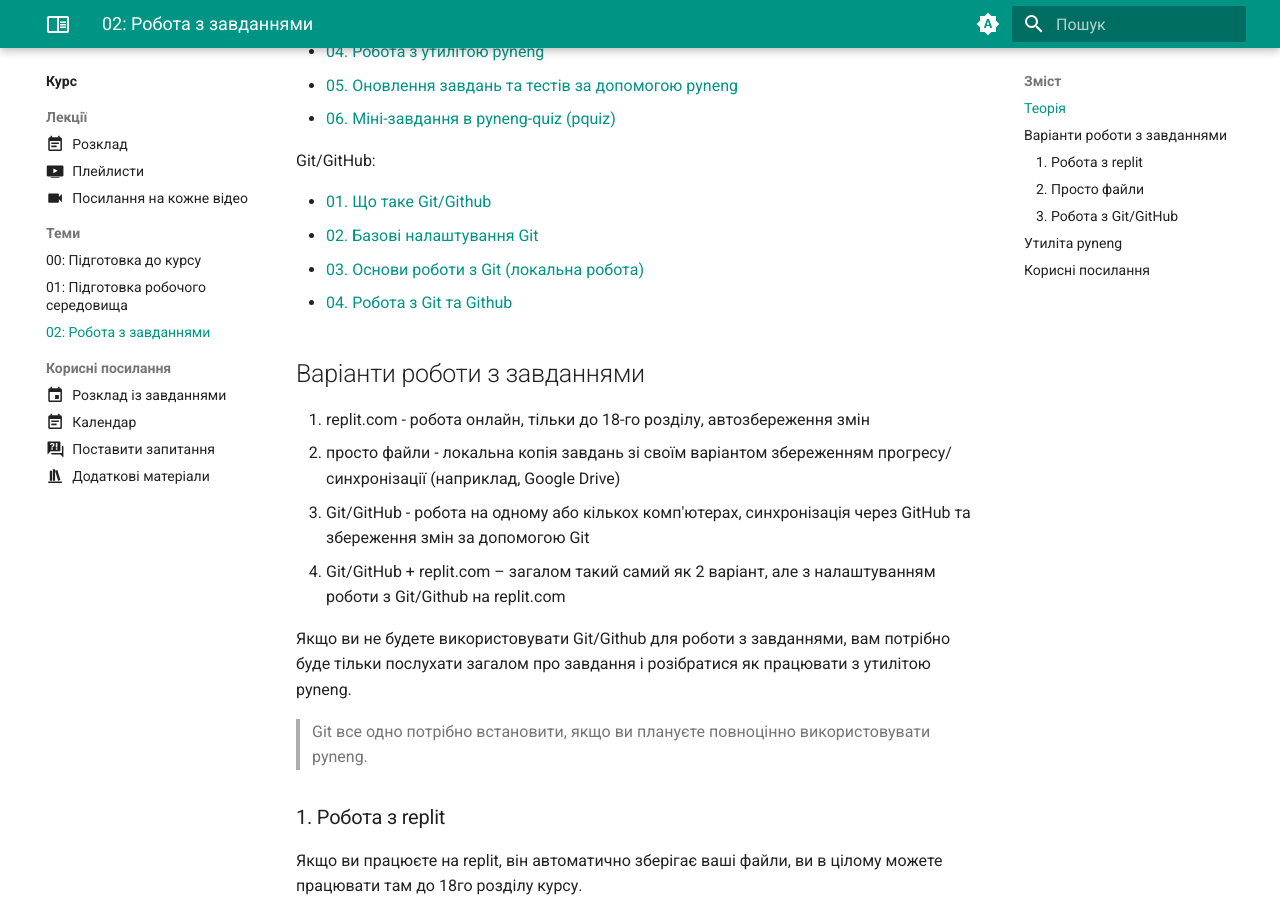
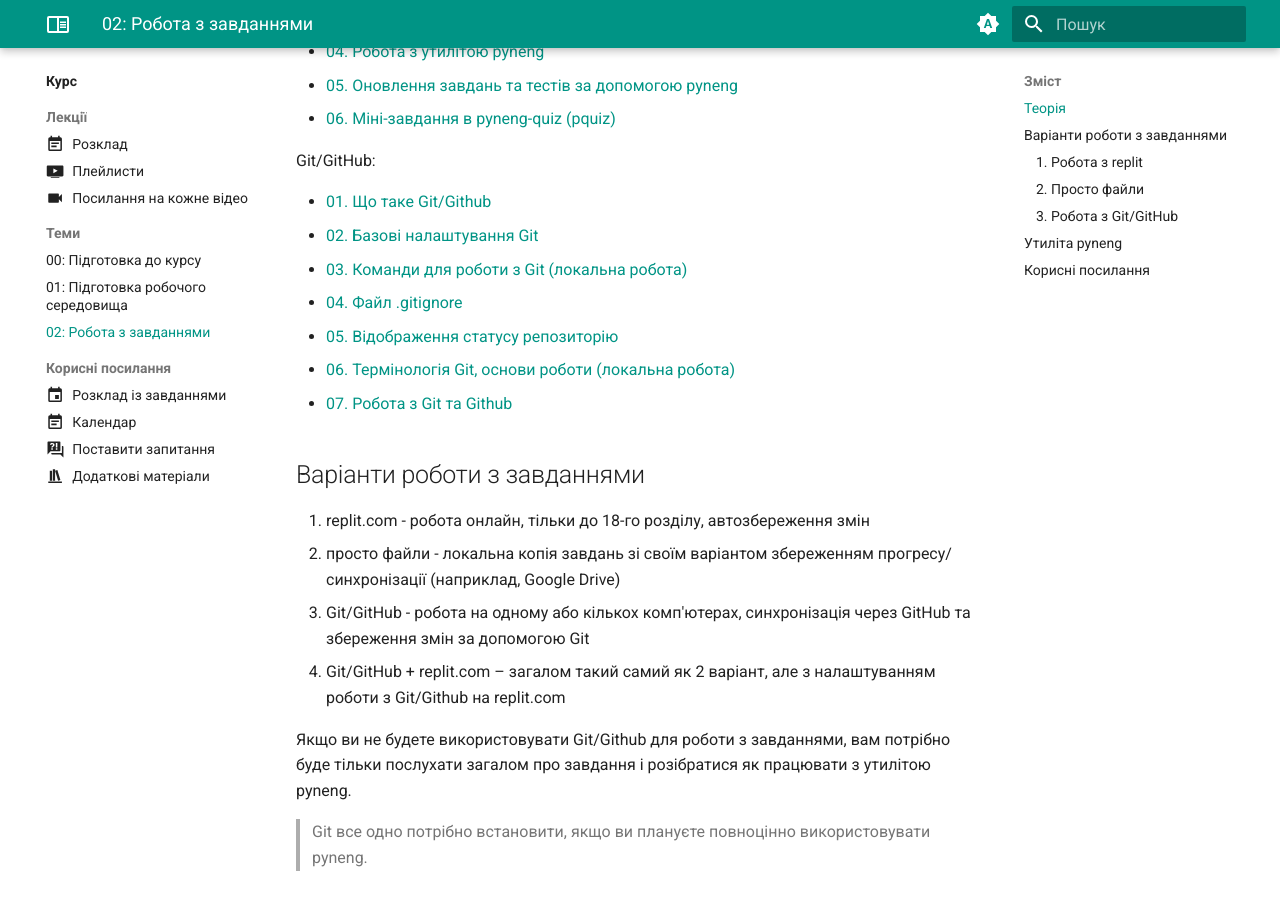
Before and after one commit to natenka/pyneng.io, an MkDocs documentation site: the page built from docs/course/topics/02-git-github-tasks.md, in a window 1280 px wide and 900 px high, scrolled down 422 px. Built offline with MkDocs 1.6.1 and Material for MkDocs 9.7.7, drawn with Linux system fonts in a browser that asks for light colours.

Commit message:
UPD course: topic 02: git/github

```diff
--- a/docs/course/topics/02-git-github-tasks.md
+++ b/docs/course/topics/02-git-github-tasks.md
@@ -16,8 +16,11 @@ Git/GitHub:
 
 * [01. Що таке Git/Github](https://youtu.be/OP-vE5wrrzc)
 * [02. Базові налаштування Git](https://youtu.be/-sj55zVhoRU)
-* [03. Основи роботи з Git (локальна робота)](https://youtu.be/QE03X5nC4vM)
-* [04. Робота з Git та Github](https://youtu.be/2rcoYs3UZDA)
+* [03. Команди для роботи з Git (локальна робота)](https://youtu.be/VNz6dJ6MoN4)
+* [04. Файл .gitignore](https://youtu.be/Euf6Lj0285s)
+* [05. Відображення статусу репозиторію](https://youtu.be/gthM2msyFVQ)
+* [06. Термінологія Git, основи роботи (локальна робота)](https://youtu.be/QLJ47azp668)
+* [07. Робота з Git та Github](https://youtu.be/2rcoYs3UZDA)
 
 
 ## Варіанти роботи з завданнями
```
